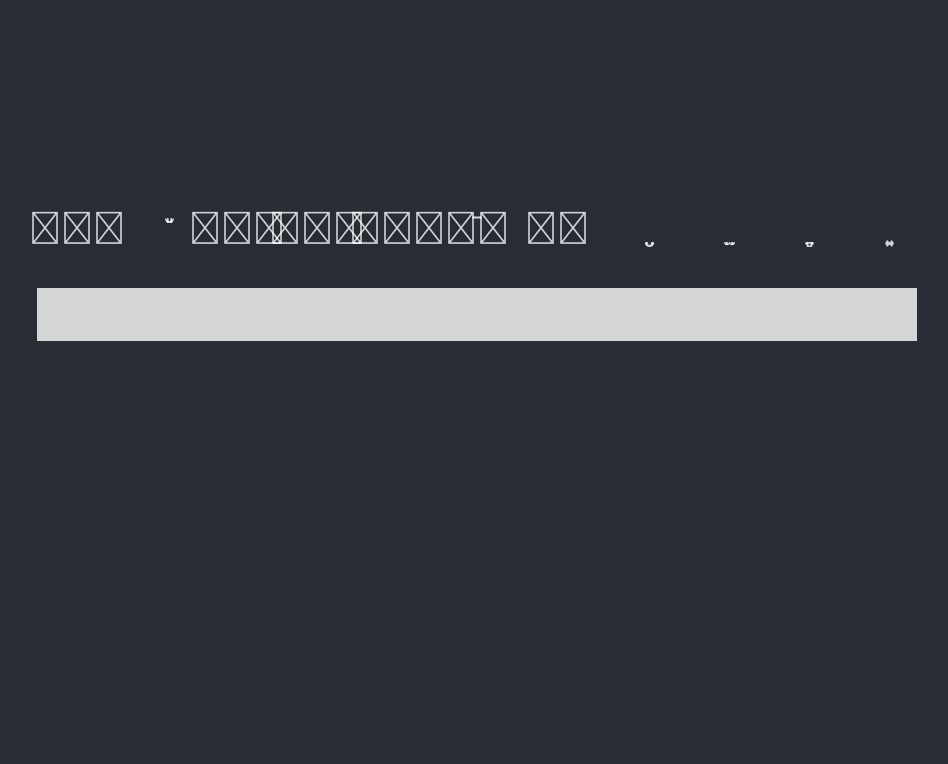
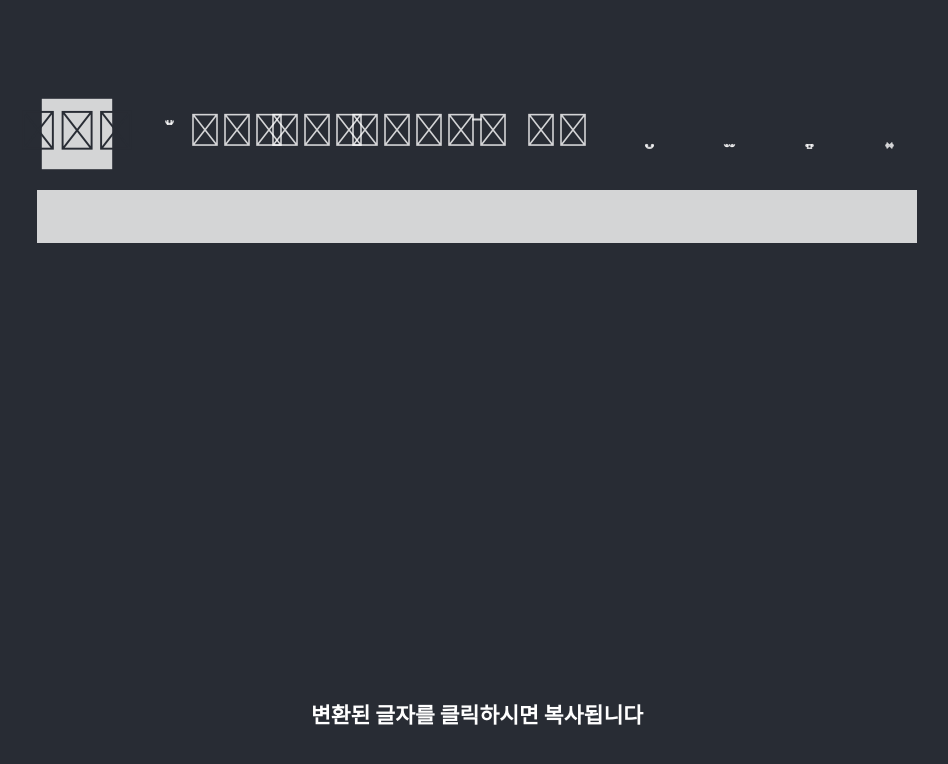
Before and after one commit to choms46/faceMoji, a React (Create React App) app: page / in a window 1280 px wide. Shown: the top 764 px of the page, without its empty margins (163-1111 px from the left). Built offline with nearby package versions, Linux system fonts and the light colour scheme.

Commit message:
Improved to changing emoji immediately.

```diff
--- a/src/App.css
+++ b/src/App.css
@@ -1,7 +1,7 @@
 body {
   font-family: "Noto Sans KR";
   background-color: #282c34;
-  min-height: 100vh;
+  height: 90vh;
   display: flex;
   flex-direction: column;
   align-items: center;
@@ -9,3 +9,7 @@ body {
   font-size: calc(10px + 2vmin);
   color: white;
 }
+footer{
+  height: 10vh;
+  text-align: center;
+}
--- a/src/App.js
+++ b/src/App.js
@@ -6,10 +6,12 @@ class App extends Component {
   render() {
     return (
       <div className="App">
-        <header className="App-header" />
         <body>
           <Form />
         </body>
+        <footer>
+          <h5>변환된 글자를 클릭하시면 복사됩니다</h5>
+        </footer>
       </div>
     );
   }
--- a/src/components/Convert.js
+++ b/src/components/Convert.js
@@ -3,20 +3,9 @@ import { CopyToClipboard } from 'react-copy-to-clipboard';
 
 class Convert extends Component {
 
-  state = {
-    string: "",
-    copied: false
-  };
+  render() {
+    const { onChange, string } = this.props;
 
-  handleChange = (e) => {
-    const { id } = this.props;
-    const string = e.target.value.replace(/\S/g,"$&"+id);
-    this.setState({
-      [e.target.name]: string
-    });
-  };
-
-  render() {
     return (
       <div id="convert">
         <input
@@ -24,12 +13,14 @@ class Convert extends Component {
           name="string"
           autocomplete="off"
           autocorrect="off"
-          onChange={this.handleChange}
+          spellcheck="false"
+          onChange={onChange}
         />
-
-        <CopyToClipboard text={this.state.string} onCopy={() => alert("Copied!")}>
-          <div id="result">{this.state.string}</div>
-        </CopyToClipboard>
+        <div id="result">
+          <CopyToClipboard text={string} onCopy={() => alert("복사됐습니다")}>
+            <h4>{string}</h4>
+          </CopyToClipboard>
+        </div>
       </div>
     );
   }
--- a/src/components/Form.js
+++ b/src/components/Form.js
@@ -1,33 +1,53 @@
-import React, { Component } from 'react';
-import Radio from './Radio';
-import Convert from './Convert';
-import '../form.css';
+import React, { Component } from "react";
+import Radio from "./Radio";
+import Convert from "./Convert";
+import "../form.css";
+
+const smiles = ["̆̈", "̆̎", "̐̈", "̊̈", "̑̈", "̄̈", "̈", "̤̮", "̤̫", "̤̻", "̤͓"];
+
 class Form extends Component {
   state = {
-    type : 0,
-  }
-  handleChange = (e) => {
-    console.log(e.target.id)
+    type: 0,
+    string: "",
+    convstring: ""
+  };
+  handleRadioChange = e => {
+    const value = this.state.string.replace(/\S/g, "$&" + smiles[e.target.id]);
     this.setState({
-      type : e.target.id
-    })
-  }
+      type: parseInt(e.target.id),
+      convstring: value
+    });
+  };
+
+  handleConvertChange = e => {
+    const value = e.target.value.replace(/\S/g, "$&" + smiles[this.state.type]);
+    this.setState({
+      string: e.target.value,
+      convstring: value
+    });
+  };
 
   render() {
     let id = 0;
-    const smiles = ['̆̈','̆̎','̐̈','̊̈','̑̈','̄̈','̈','̤̮','̤̫','̤̻','̤͓'];
-    const list = smiles.map(
-      n => (<Radio onChange={this.handleChange} name={n} key={id} id={id++} />)
-    )
+    const list = smiles.map(n => (
+      <Radio
+        onChange={this.handleRadioChange}
+        type={this.state.type}
+        name={n}
+        key={id}
+        id={id++}
+      />
+    ));
 
     return (
       <div id="form">
         <div class="container">
-            <div class="radio-tile-group">
-              {list}
-            </div>
+          <div class="radio-tile-group">{list}</div>
         </div>
-        <Convert id={smiles[this.state.type]}/>
+        <Convert
+          onChange={this.handleConvertChange}
+          string={this.state.convstring}
+        />
       </div>
     );
   }
--- a/src/components/Radio.js
+++ b/src/components/Radio.js
@@ -3,7 +3,8 @@ import React, { Component } from "react";
 class Radio extends Component {
 
   render() {
-    const { name, id, onChange } = this.props;
+
+    const { name, id, onChange, type } = this.props;
     const preview = "ㅡ"+name;
     return (
       <div class="input">
@@ -11,12 +12,13 @@ class Radio extends Component {
           id={id}
           class="radio-button"
           type="radio"
-          name="{id}"
+          name={id}
           onChange={onChange}
+          checked={type === id}
         />
         <div class="radio-tile">
           <div class="icon"/>
-          <label for="{id}" class="radio-tile-label" checked>
+          <label for={id} class="radio-tile-label">
             {preview}
           </label>
         </div>
```
